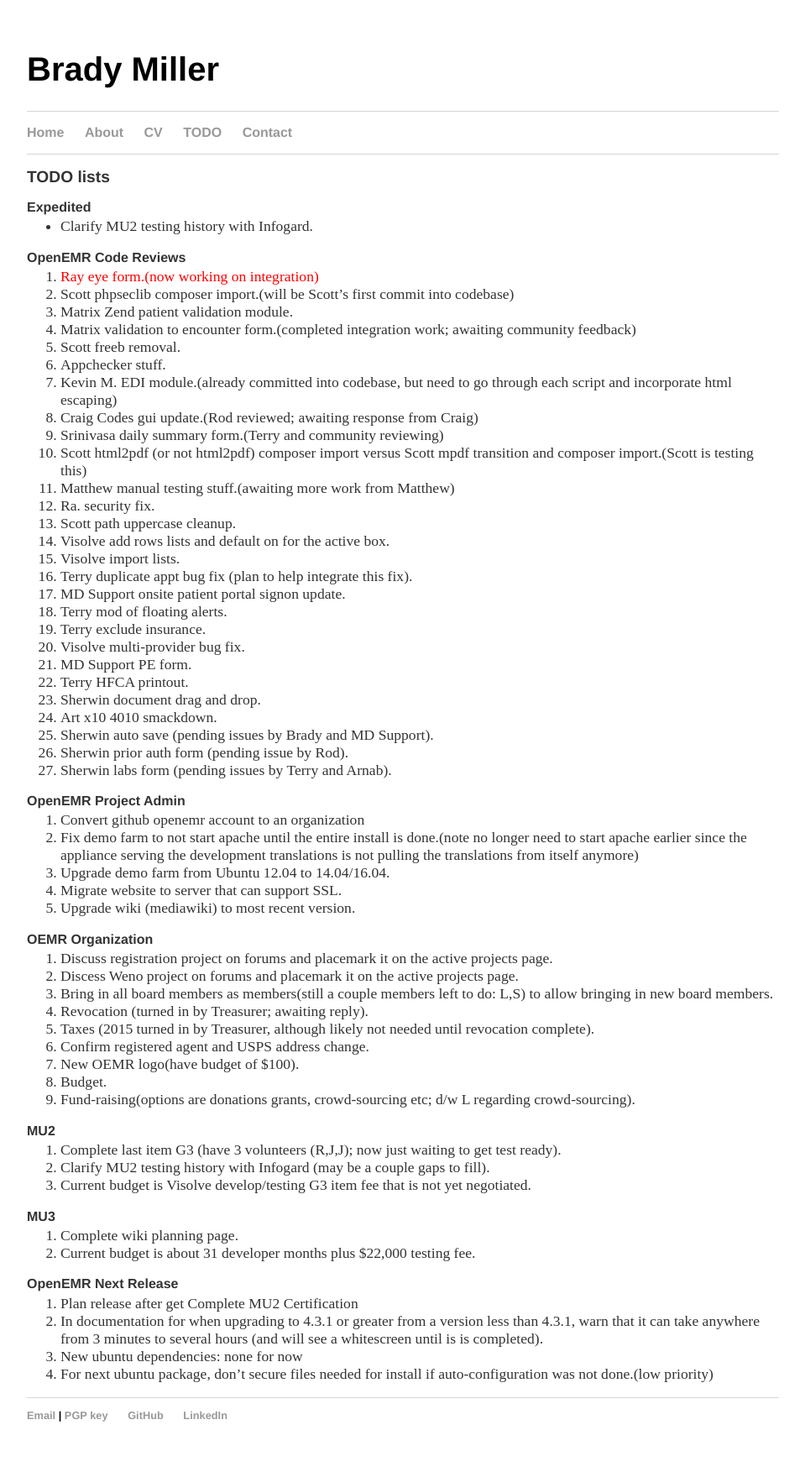
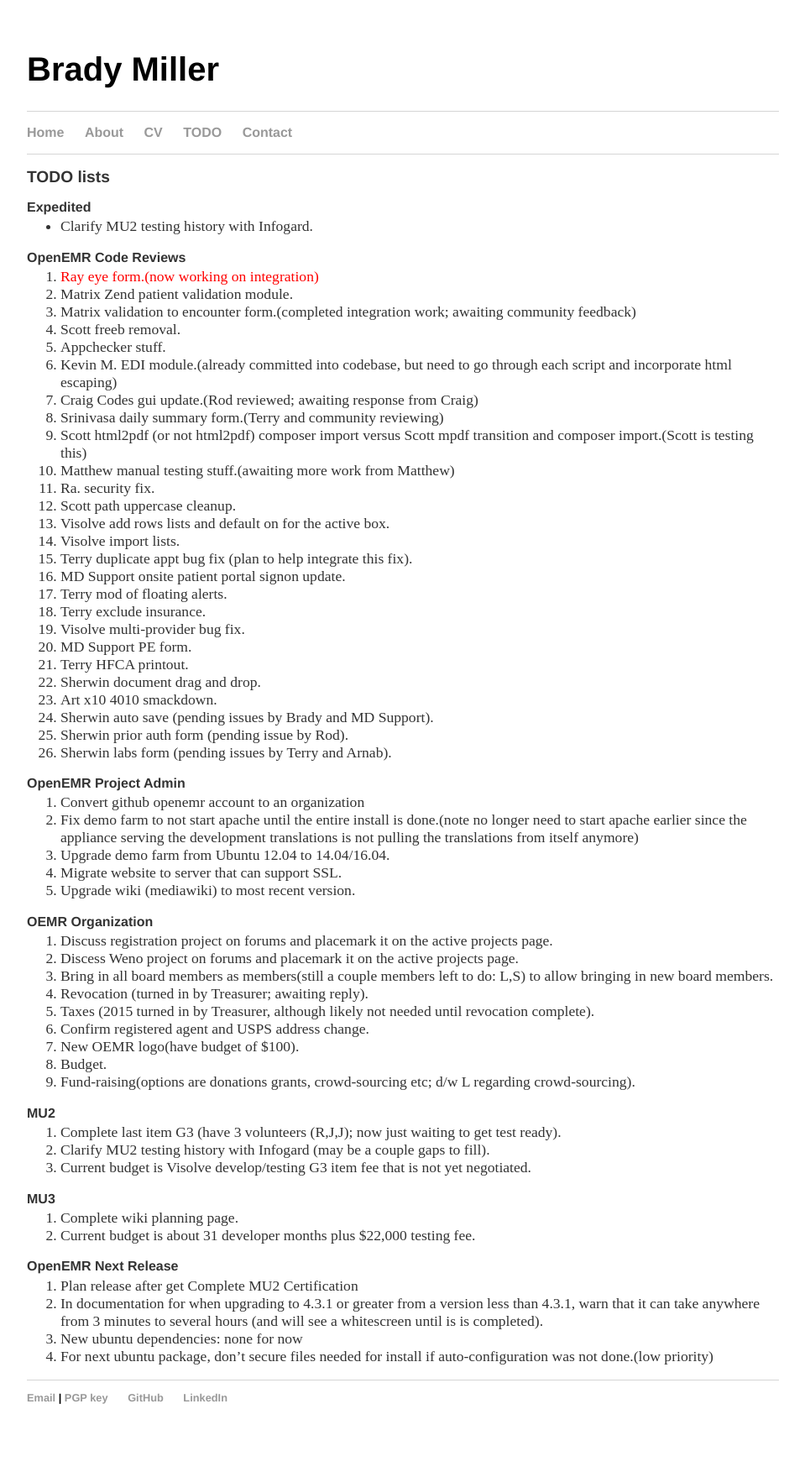
Before and after one commit to bradymiller/bradymiller.github.io, a Jekyll site: the page built from todo/index.md, in a window 1280 px wide. Shown: the whole page at 84% size, without its empty margins (160-1119 px from the left). Built offline with Jekyll 4.4.1, drawn with Linux system fonts in a browser that asks for light colours; after the commit the page ends 1732 px from its top, so only the background shows below that.

Commit message:
Update todo list

```diff
--- a/todo/index.md
+++ b/todo/index.md
@@ -8,7 +8,6 @@
 
 ### OpenEMR Code Reviews
 1. <span style="color: red">Ray eye form.(now working on integration)</span>
-1. Scott phpseclib composer import.(will be Scott's first commit into codebase)
 1. Matrix Zend patient validation module.
 1. Matrix validation to encounter form.(completed integration work; awaiting community feedback)
 1. Scott freeb removal.
```
